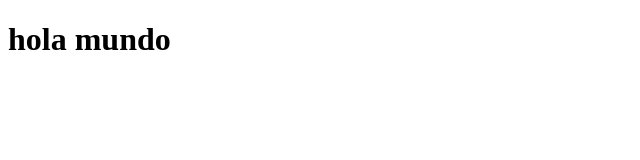
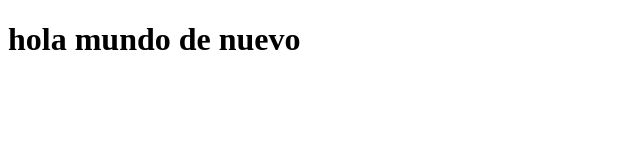
Before and after one commit to Andrea9424/gen-27-group-2, a plain HTML site: page index.html in a window 1280 px wide. Shown: the whole page, without its empty margins (0-640 px from the left). Drawn offline with Linux system fonts and the light colour scheme.

Commit message:
archivo index.html, modificado desde other-new-branch

```diff
--- a/index.html
+++ b/index.html
@@ -7,6 +7,6 @@
     <title>Document</title>
 </head>
 <body>
-    <h1>hola mundo</h1>
+    <h1>hola mundo de nuevo</h1>
 </body>
 </html>
```
Also changed, not shown: assets/css/style.css (added), assets/js/main.js (added).
